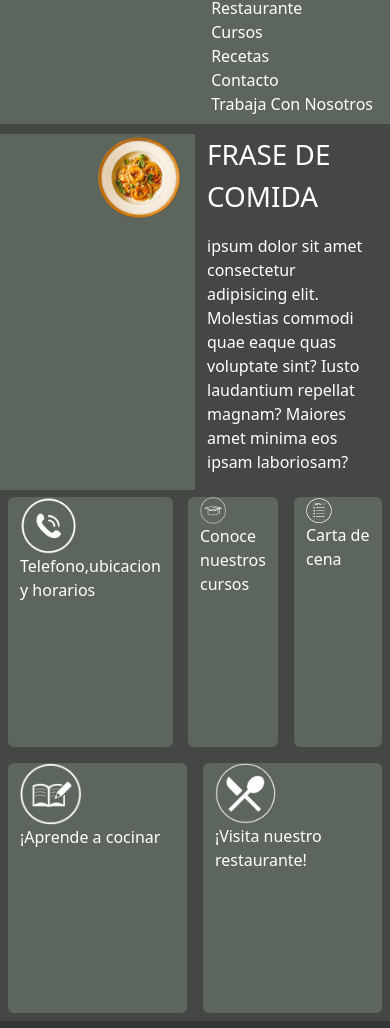
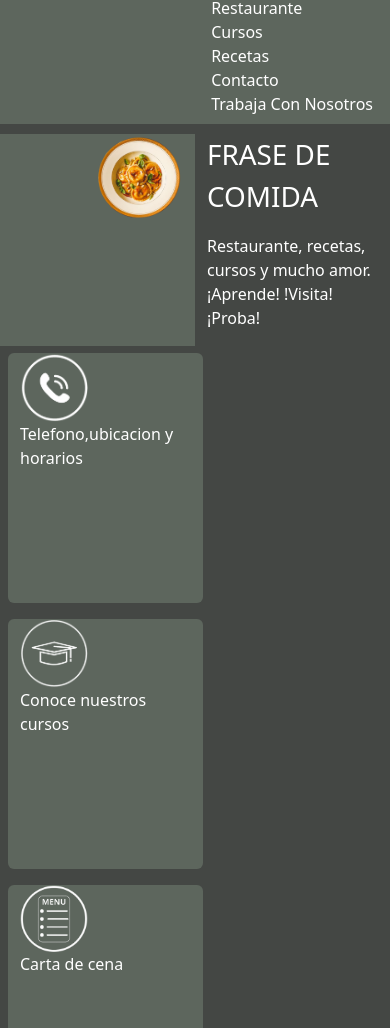
Before and after one commit to Sofia-Suarez/Desarrolo-web, a website: page index.html in a window 390 px wide. Shown: the part 52-1080 px from the top of the page. Drawn offline with nearby package versions, Linux system fonts and the light colour scheme.

Commit message:
contenedores en version mobile corregidos

```diff
--- a/index.html
+++ b/index.html
@@ -47,7 +47,7 @@
         </div>
       </nav>
     </header>
-    <main class="container-fluid">
+    <main id="main" class="container-fluid">
       <div id="contenedorimagenytexto" class="row">
         <div data-aos="fade-right"  data-aos-offset="300"  data-aos-easing="ease-in-sine" id="contenedorimagen" class="col-6">
             <img id= "plato" class="img-fluid float-end"
@@ -55,12 +55,12 @@
         </div>
         <div id="contenedortexto" class="col-6 d-flex align-content-center flex-wrap">
             <p class="fs-1 frase1">FRASE DE COMIDA</p>
-             <p class="frase1"> ipsum dolor sit amet consectetur adipisicing elit. Molestias commodi quae eaque quas voluptate sint? Iusto laudantium repellat magnam? Maiores amet minima eos ipsam laboriosam?</p>
+             <p class="frase1"> Restaurante, recetas, cursos y mucho amor. ¡Aprende! !Visita! ¡Proba!</p>
         </div>
       </div>
       <div>
-        <div class=" row">
-                  <div data-aos="flip-left" id="contenedor1" class="col rounded  contenedor1">
+        <div  class="row">
+                  <div data-aos="flip-left" id="contenedor1" class="col-sm-12 col-md-6 rounded  contenedor1">
                     <a href="./pages/contacto.html">
                     <img id="contenedorespestañas1" class="img-fluid contenedorespestañas"
                     src="./assets/images/iconocontacto.png"
@@ -68,7 +68,7 @@
                     </a>
                     <p class="textorectangulos">Telefono,ubicacion y horarios</p>
                   </div>
-                  <div data-aos="flip-left" id="contenedor2" class="col rounded  contenedor1">
+                  <div data-aos="flip-left" id="contenedor2" class="col-sm-12 col-md-6 rounded  contenedor1">
                     <a href="./pages/cursos.html">
                     <img id="contenedorespestañas2" class="img-fluid contenedorespestañas"
                     src="./assets/images/iconocurso.png"
@@ -76,7 +76,7 @@
                     </a>
                     <p class="textorectangulos">Conoce nuestros cursos</p>
                   </div>
-                  <div  data-aos="flip-left"id="contenedor3" class="col rounded  contenedor1">
+                  <div  data-aos="flip-left"id="contenedor3" class="col-sm-12 col-md-6 rounded  contenedor1">
                     <a href="./PDF/Carta de cena.pdf">
                     <img id="contenedorespestañas3" class="img-fluid contenedorespestañas"
                     src="./assets/images/iconomenu.png"
@@ -84,7 +84,7 @@
                    </a>
                    <p class="textorectangulos">Carta de cena</p>
                   </div>
-                  <div data-aos="flip-left" id="contenedor4" class="col rounded  contenedor1">
+                  <div data-aos="flip-left" id="contenedor4" class="col-sm-12 col-md-6 rounded  contenedor1">
                     <a href="./pages/Recetas.html">
                     <img id="contenedorespestañas4" class="img-fluid contenedorespestañas"
                     src="./assets/images/iconoreceta.png"
@@ -92,7 +92,7 @@
                     </a>
                     <p class="textorectangulos">¡Aprende a cocinar</p>
                   </div>
-                  <div data-aos="flip-left" id="contenedor5" class="col rounded  contenedor1">
+                  <div data-aos="flip-left" id="contenedor5" class="col-sm-12 col-md-6 rounded  contenedor1">
                     <a href="./pages/restaurante.html">
                     <img id="contenedorespestañas5" class="img-fluid contenedorespestañas"
                     src="./assets/images/icono restaurante.png"
--- /dev/null
+++ b/scss/secciones/contenedoresiconos.scss
@@ -0,0 +1,6 @@
+@media screen and (max-width: 550px) {
+    #contenedor1,#contenedor2,#contenedor3,#contenedor4{
+      max-width: 150px;
+}
+
+}
--- /dev/null
+++ b/scss/secciones/main.scss
@@ -0,0 +1,3 @@
+#main {
+    min-height: 60vh;
+}
--- a/scss/style.scss
+++ b/scss/style.scss
@@ -9,4 +9,5 @@
 @import "./paginas/inicio.scss" ;
 @import "./paginas/recetas.scss" ;
 @import "./paginas/restaurante.scss" ;
-@import "./paginas/trabajaconnosotros.scss" ;
+@import "./paginas/trabajaconnosotros.scss";
+@import "./secciones/main.scss";
```
